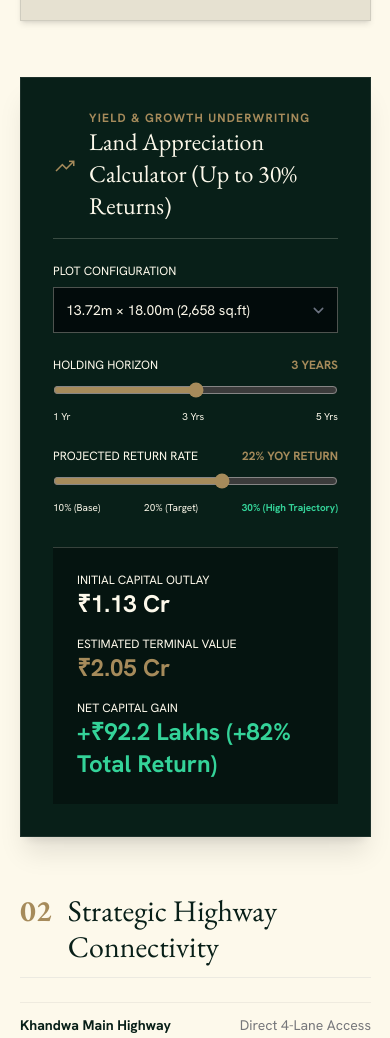
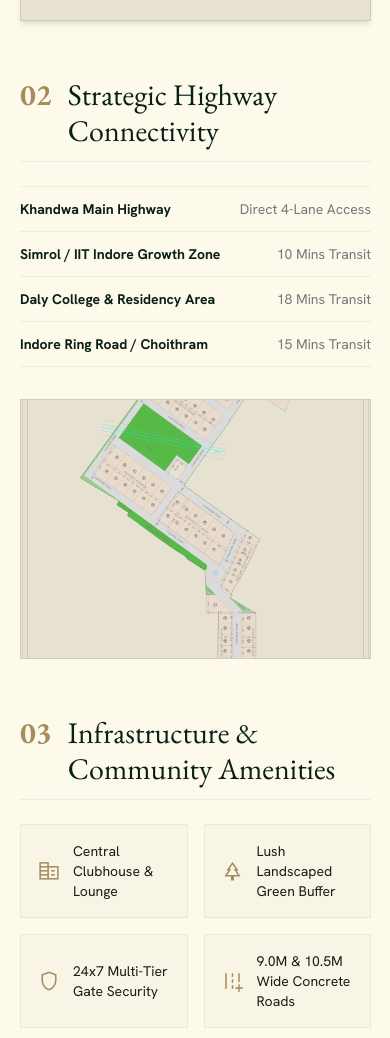
Before and after one commit to 29Sandesh/alaya-realty, a website built with Vite: page veda-park.html in a window 390 px wide. Shown: the part 3647-4685 px from the top of the page. Built offline with nearby package versions, Linux system fonts and the light colour scheme.

Commit message:
feat: remove ROI calculator from Veda Park and platform

```diff
--- a/src/js/main.js
+++ b/src/js/main.js
@@ -385,49 +385,6 @@
       firstBtn?.click();
     }
   }
-
-  // Appreciation Calculator supporting up to 30% returns
-  if (roiCalculator) {
-    const sizeSelect = roiCalculator.querySelector('#calc-plot-size');
-    const horizonSlider = roiCalculator.querySelector('#calc-horizon');
-    const horizonLabel = roiCalculator.querySelector('#calc-horizon-val');
-    const cagrSlider = roiCalculator.querySelector('#calc-cagr');
-    const cagrLabel = roiCalculator.querySelector('#calc-cagr-val');
-
-    const resultCurrentVal = roiCalculator.querySelector('#calc-current-val');
-    const resultFutureVal = roiCalculator.querySelector('#calc-future-val');
-    const resultAppreciation = roiCalculator.querySelector('#calc-appreciation');
-
-    const recalculate = () => {
-      const size = parseFloat(sizeSelect?.value || '2658');
-      const years = parseInt(horizonSlider?.value || '3', 10);
-      const cagr = parseFloat(cagrSlider?.value || '22') / 100;
-
-      if (horizonLabel) horizonLabel.textContent = `${years} Year${years > 1 ? 's' : ''}`;
-      if (cagrLabel) cagrLabel.textContent = `${(cagr * 100).toFixed(0)}% YoY Return`;
-
-      const currentVal = size * 4250;
-      const futureVal = currentVal * Math.pow(1 + cagr, years);
-      const gain = futureVal - currentVal;
-
-      const formatCr = (val) => {
-        if (val >= 10000000) return `₹${(val / 10000000).toFixed(2)} Cr`;
-        return `₹${(val / 100000).toFixed(1)} Lakhs`;
-      };
-
-      if (resultCurrentVal) resultCurrentVal.textContent = formatCr(currentVal);
-      if (resultFutureVal) resultFutureVal.textContent = formatCr(futureVal);
-      if (resultAppreciation) {
-        const totalPct = ((gain / currentVal) * 100).toFixed(0);
-        resultAppreciation.textContent = `+${formatCr(gain)} (+${totalPct}% Total Return)`;
-      }
-    };
-
-    sizeSelect?.addEventListener('change', recalculate);
-    horizonSlider?.addEventListener('input', recalculate);
-    cagrSlider?.addEventListener('input', recalculate);
-    recalculate();
-  }
 }
 
 /**
--- a/veda-park.html
+++ b/veda-park.html
@@ -274,73 +274,7 @@
           </div>
         </section>
 
-        <!-- 4. INTERACTIVE ROI & APPRECIATION CALCULATOR (UP TO 30% RETURNS) -->
-        <section id="veda-roi-calculator" data-animate="fade-up" class="bg-forest-deep text-surface-bright p-8 border border-outline/20 shadow-xl">
-          <div class="flex items-center gap-3 mb-6 border-b border-surface-bright/20 pb-4">
-            <span class="material-symbols-outlined text-metallic-gold text-3xl">trending_up</span>
-            <div>
-              <span class="font-body text-xs font-bold text-metallic-gold uppercase tracking-widest block">Yield & Growth Underwriting</span>
-              <h3 class="font-headline text-2xl text-surface-bright">Land Appreciation Calculator (Up to 30% Returns)</h3>
-            </div>
-          </div>
-
-          <div class="grid grid-cols-1 md:grid-cols-3 gap-6 mb-8">
-            <div>
-              <label class="block font-body text-xs text-surface-variant/80 uppercase mb-2">Plot Configuration</label>
-              <select id="calc-plot-size" class="w-full bg-primary/70 border border-surface-bright/30 p-3 text-sm text-surface-bright focus:outline-none focus:border-metallic-gold">
-                <option value="2600">13.72m × 17.60m (2,600 sq.ft)</option>
-                <option value="2658" selected>13.72m × 18.00m (2,658 sq.ft)</option>
-                <option value="3100">13.72m × 21.00m (3,100 sq.ft)</option>
-                <option value="4500">Signature Corner Estate (4,500 sq.ft)</option>
-                <option value="6200">Grand Manor Plot (6,200 sq.ft)</option>
-              </select>
-            </div>
-
-            <div>
-              <div class="flex justify-between text-xs text-surface-variant/80 uppercase mb-2">
-                <span>Holding Horizon</span>
-                <span id="calc-horizon-val" class="text-metallic-gold font-bold">3 Years</span>
-              </div>
-              <input id="calc-horizon" type="range" min="1" max="5" value="3" step="1" class="w-full accent-metallic-gold cursor-pointer"/>
-              <div class="flex justify-between text-[10px] text-surface-variant/50 mt-1">
-                <span>1 Yr</span>
-                <span>3 Yrs</span>
-                <span>5 Yrs</span>
-              </div>
-            </div>
-
-            <div>
-              <div class="flex justify-between text-xs text-surface-variant/80 uppercase mb-2">
-                <span>Projected Return Rate</span>
-                <span id="calc-cagr-val" class="text-metallic-gold font-bold">22% YoY Return</span>
-              </div>
-              <input id="calc-cagr" type="range" min="10" max="30" value="22" step="1" class="w-full accent-metallic-gold cursor-pointer"/>
-              <div class="flex justify-between text-[10px] text-surface-variant/50 mt-1">
-                <span>10% (Base)</span>
-                <span>20% (Target)</span>
-                <span class="text-emerald-400 font-bold">30% (High Trajectory)</span>
-              </div>
-            </div>
-          </div>
-
-          <!-- Calculation Outputs -->
-          <div class="grid grid-cols-1 sm:grid-cols-3 gap-4 pt-6 border-t border-surface-bright/20 bg-primary/40 p-6">
-            <div>
-              <span class="block text-xs font-body text-surface-variant/70 uppercase">Initial Capital Outlay</span>
-              <span id="calc-current-val" class="font-data-mono text-2xl font-bold text-surface-bright">₹1.13 Cr</span>
-            </div>
-            <div>
-              <span class="block text-xs font-body text-surface-variant/70 uppercase">Estimated Terminal Value</span>
-              <span id="calc-future-val" class="font-data-mono text-2xl font-bold text-metallic-gold">₹2.05 Cr</span>
-            </div>
-            <div>
-              <span class="block text-xs font-body text-surface-variant/70 uppercase">Net Capital Gain</span>
-              <span id="calc-appreciation" class="font-data-mono text-2xl font-bold text-emerald-400">+₹92.2 Lakhs (+82% Total Return)</span>
-            </div>
-          </div>
-        </section>
-
-        <!-- 5. Location Context & Highway Connectivity -->
+        <!-- 4. Location Context & Highway Connectivity -->
         <section data-animate="fade-up">
           <div class="flex items-baseline gap-4 mb-6 border-b border-outline-variant/30 pb-3">
             <span class="font-display text-3xl text-metallic-gold font-bold">02</span>
@@ -373,7 +307,7 @@
           </div>
         </section>
 
-        <!-- 6. Infrastructure & Amenities -->
+        <!-- 5. Infrastructure & Amenities -->
         <section data-animate="fade-up">
           <div class="flex items-baseline gap-4 mb-6 border-b border-outline-variant/30 pb-3">
             <span class="font-display text-3xl text-metallic-gold font-bold">03</span>
@@ -470,7 +404,7 @@
         <div class="flex flex-col gap-3 text-sm text-surface-variant/70">
           <a href="/veda-park.html" class="hover:text-metallic-gold transition-colors">Veda Park Plotted</a>
           <a href="/veda-park.html#masterplan-blueprint" class="hover:text-metallic-gold transition-colors">Master Plan Blueprint</a>
-          <a href="/veda-park.html#veda-roi-calculator" class="hover:text-metallic-gold transition-colors">Appreciation Calculator</a>
+          <a href="/veda-park.html#plot-grid-container" class="hover:text-metallic-gold transition-colors">Plot Availability Grid</a>
         </div>
       </div>
 
```
Also changed, not shown: index.html (+2 -2 lines), properties.html (+1 -1 lines).
